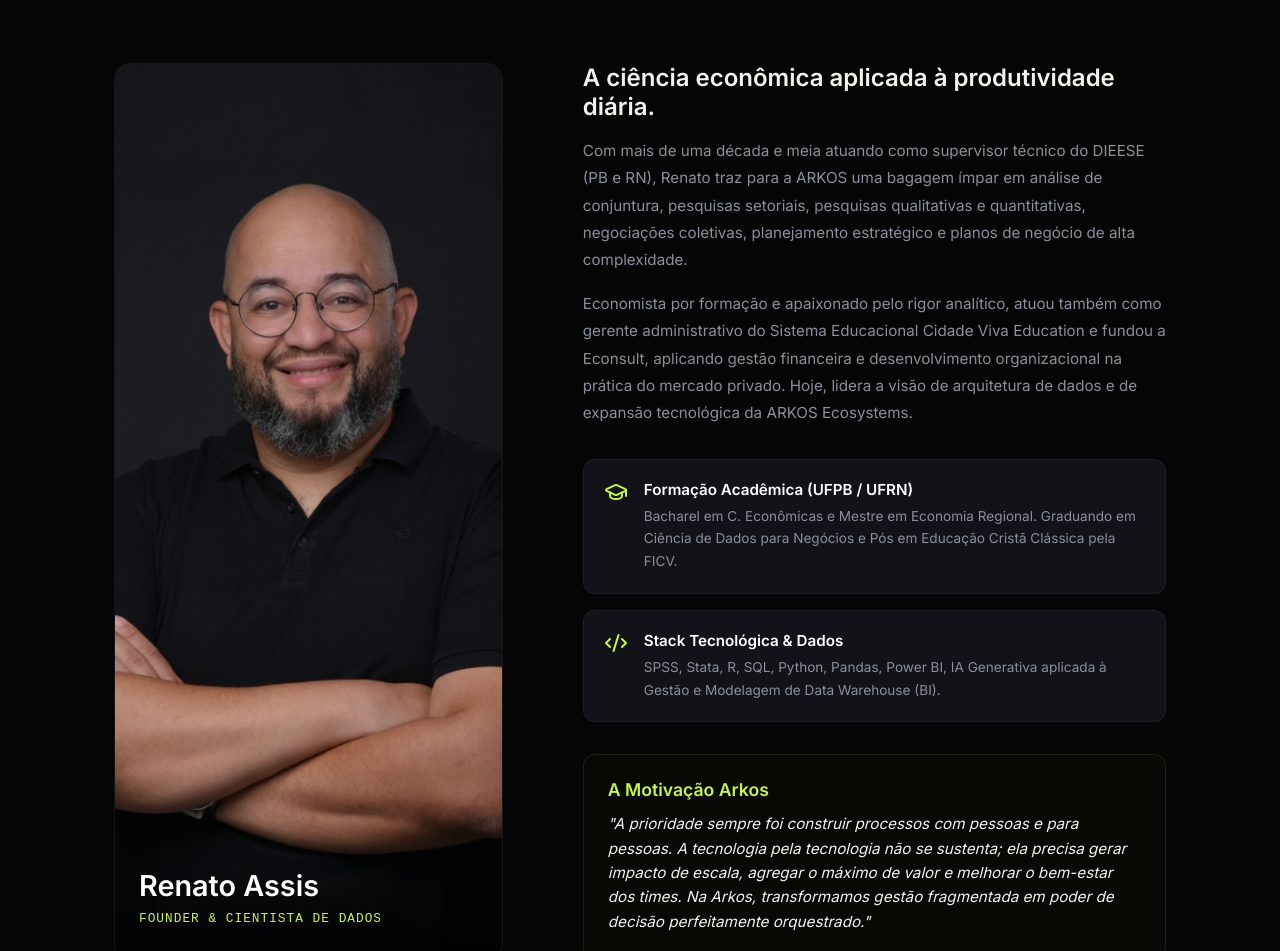
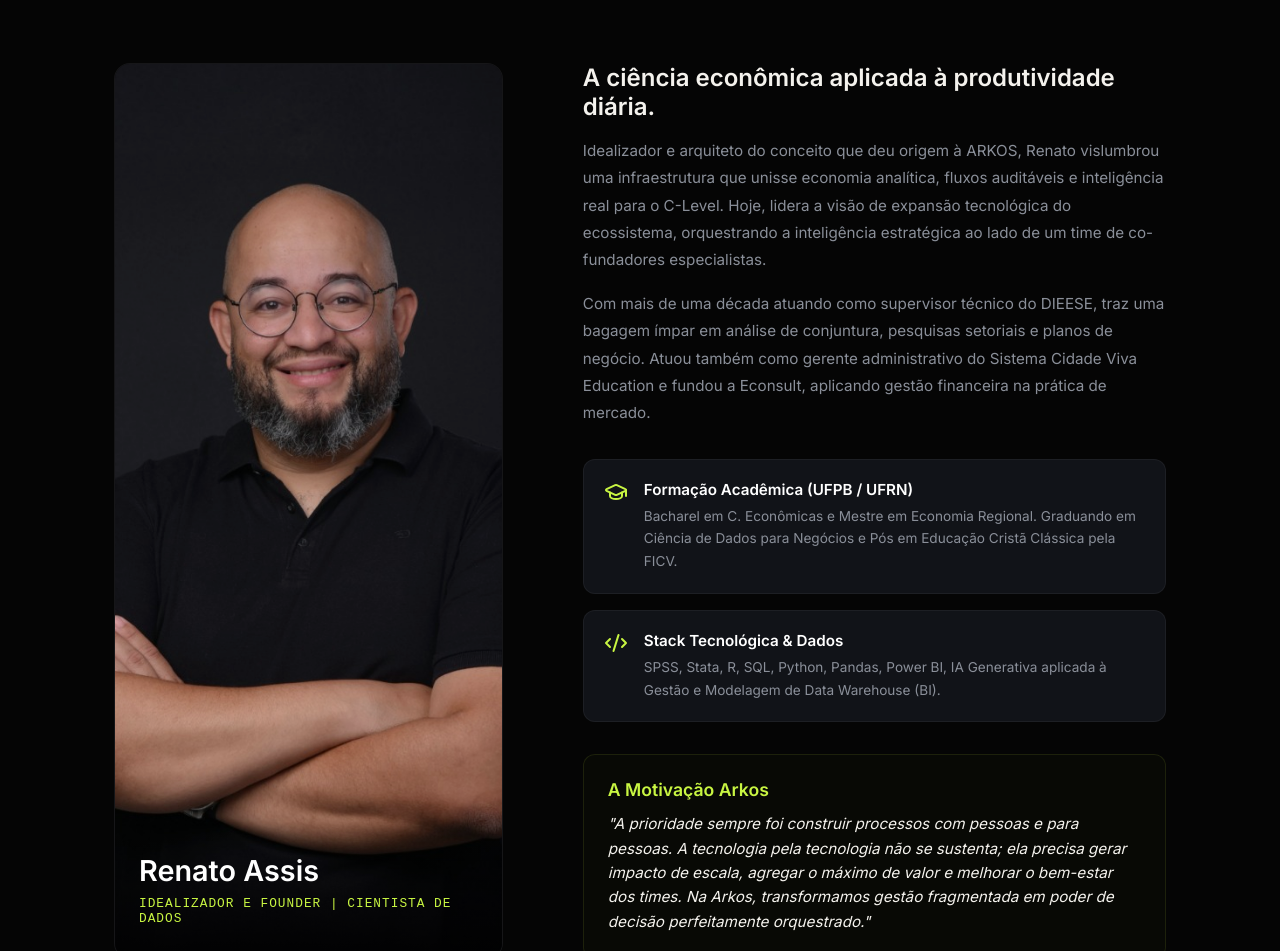
Before and after one commit to Renatoassis86/gestaocontratos, a Next.js app: page /institucional/equipe in a window 1280 px wide. Shown: the part 261-1212 px from the top of the page. Built offline with nearby package versions, Linux system fonts and the light colour scheme.

Commit message:
feat: position Renato as Idealizador inclusively inside cofounders descriptions sync

```diff
--- a/src/app/institucional/equipe/page.tsx
+++ b/src/app/institucional/equipe/page.tsx
@@ -6,12 +6,12 @@ export default function ConhecaEquipe() {
   const equipe = [
     {
       nome: 'Renato Assis',
-      cargo: 'FOUNDER & CIENTISTA DE DADOS',
+      cargo: 'IDEALIZADOR E FOUNDER | CIENTISTA DE DADOS',
       foto: '/renato_assis_co.jpg',
       headline: 'A ciência econômica aplicada à produtividade diária.',
       bio: [
-        'Com mais de uma década e meia atuando como supervisor técnico do DIEESE (PB e RN), Renato traz para a ARKOS uma bagagem ímpar em análise de conjuntura, pesquisas setoriais, pesquisas qualitativas e quantitativas, negociações coletivas, planejamento estratégico e planos de negócio de alta complexidade.',
-        'Economista por formação e apaixonado pelo rigor analítico, atuou também como gerente administrativo do Sistema Educacional Cidade Viva Education e fundou a Econsult, aplicando gestão financeira e desenvolvimento organizacional na prática do mercado privado. Hoje, lidera a visão de arquitetura de dados e de expansão tecnológica da ARKOS Ecosystems.'
+        'Idealizador e arquiteto do conceito que deu origem à ARKOS, Renato vislumbrou uma infraestrutura que unisse economia analítica, fluxos auditáveis e inteligência real para o C-Level. Hoje, lidera a visão de expansão tecnológica do ecossistema, orquestrando a inteligência estratégica ao lado de um time de co-fundadores especialistas.',
+        'Com mais de uma década atuando como supervisor técnico do DIEESE, traz uma bagagem ímpar em análise de conjuntura, pesquisas setoriais e planos de negócio. Atuou também como gerente administrativo do Sistema Cidade Viva Education e fundou a Econsult, aplicando gestão financeira na prática de mercado.'
       ],
       tags: [
         {
```
